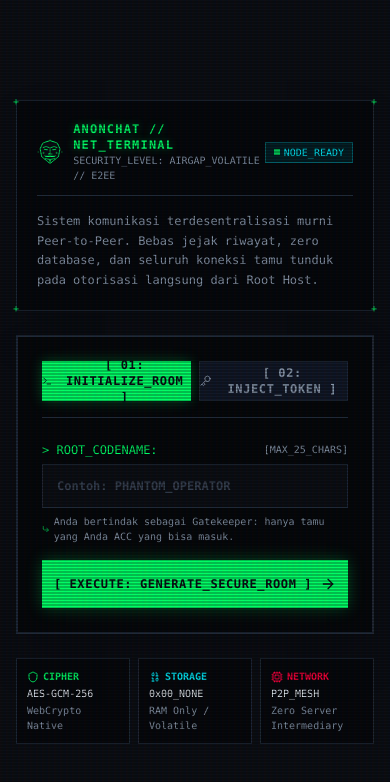
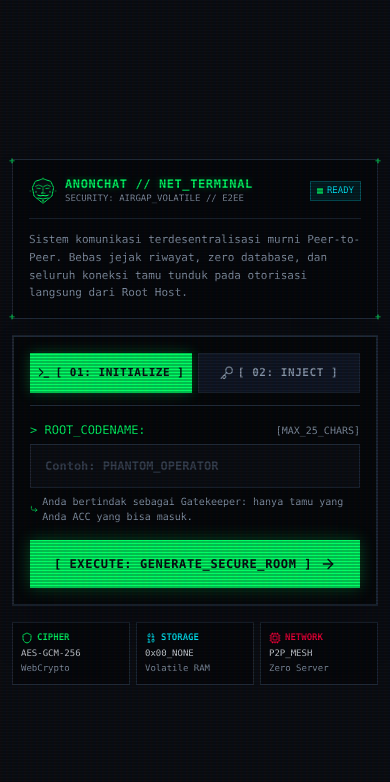
Before and after one commit to hmad28/AnonChat, a React (Vite) app: page / in a window 390 px wide. Shown: the top 782 px of the page. Built offline with nearby package versions, Linux system fonts and the light colour scheme.

Commit message:
style: simplify header and optimize mobile responsiveness across all components

```diff
--- a/index.html
+++ b/index.html
@@ -3,7 +3,7 @@
   <head>
     <meta charset="UTF-8" />
     <link rel="icon" type="image/svg+xml" href="/vite.svg" />
-    <meta name="viewport" content="width=device-width, initial-scale=1.0" />
+    <meta name="viewport" content="width=device-width, initial-scale=1.0, maximum-scale=1.0, user-scalable=no, viewport-fit=cover" />
     <title>AnonChat // TERMINAL_E2EE_SYSTEM</title>
     <meta name="description" content="Decentralized, ephemeral, zero-knowledge P2P communication terminal." />
     <!-- Hacker Terminal Google Fonts -->
--- a/src/components/KnockModal.tsx
+++ b/src/components/KnockModal.tsx
@@ -12,7 +12,7 @@ export const KnockModal: React.FC<KnockModalProps> = ({ knocks, onApprove, onRej
   if (knocks.length === 0) return null;
 
   return (
-    <div className="fixed top-20 right-4 left-4 sm:left-auto sm:w-96 z-40 space-y-3 pointer-events-none font-mono">
+    <div className="fixed top-16 sm:top-20 right-3 left-3 sm:left-auto sm:right-4 sm:w-96 z-50 space-y-3 pointer-events-none font-mono">
       {knocks.map((req) => (
         <div
           key={req.id}
--- a/src/components/SecurityModal.tsx
+++ b/src/components/SecurityModal.tsx
@@ -30,8 +30,8 @@ export const SecurityModal: React.FC<SecurityModalProps> = ({
   };
 
   return (
-    <div className="fixed inset-0 z-50 flex items-center justify-center p-4 bg-[#0B0E14]/85 backdrop-blur-sm font-mono">
-      <div className="w-full max-w-md bg-[#05070A] border-2 border-[#00FF66] p-6 shadow-[0_0_25px_rgba(0,255,102,0.2)] space-y-5 relative">
+    <div className="fixed inset-0 z-50 flex items-center justify-center p-3 sm:p-4 bg-[#0B0E14]/85 backdrop-blur-sm font-mono overflow-y-auto">
+      <div className="w-full max-w-md bg-[#05070A] border-2 border-[#00FF66] p-4 sm:p-6 shadow-[0_0_25px_rgba(0,255,102,0.2)] space-y-4 sm:space-y-5 relative my-auto max-h-[92vh] overflow-y-auto">
         {/* Corner markers */}
         <div className="absolute top-0 left-0 text-[#00FF66] text-xs leading-none -translate-x-1 -translate-y-1 select-none">[+]</div>
         <div className="absolute top-0 right-0 text-[#00FF66] text-xs leading-none translate-x-1 -translate-y-1 select-none">[+]</div>
--- a/src/pages/Home.tsx
+++ b/src/pages/Home.tsx
@@ -43,69 +43,69 @@ export const Home: React.FC<HomeProps> = ({ onStartRoom, initialRoomId }) => {
   };
 
   return (
-    <main className="min-h-screen relative flex flex-col justify-center items-center px-4 py-10 bg-[#0B0E14] text-[#E0E6ED] crt-overlay overflow-hidden">
+    <main className="min-h-screen relative flex flex-col justify-center items-center px-3 sm:px-4 py-6 sm:py-10 bg-[#0B0E14] text-[#E0E6ED] crt-overlay overflow-y-auto">
       {/* Background Matrix Rain */}
       <MatrixRain opacity={0.12} />
 
-      <div className="w-full max-w-lg space-y-6 relative z-10">
+      <div className="w-full max-w-lg space-y-4 sm:space-y-6 relative z-10 my-auto">
         {/* Terminal Header */}
-        <div className="border border-[#1F2937] bg-[#05070A]/90 p-5 shadow-2xl relative">
+        <div className="border border-[#1F2937] bg-[#05070A]/90 p-4 sm:p-5 shadow-2xl relative">
           {/* Corner crosshairs */}
           <div className="absolute top-0 left-0 text-[#00FF66] text-[10px] leading-none -translate-x-1 -translate-y-1 select-none">+</div>
           <div className="absolute top-0 right-0 text-[#00FF66] text-[10px] leading-none translate-x-1 -translate-y-1 select-none">+</div>
           <div className="absolute bottom-0 left-0 text-[#00FF66] text-[10px] leading-none -translate-x-1 translate-y-1 select-none">+</div>
           <div className="absolute bottom-0 right-0 text-[#00FF66] text-[10px] leading-none translate-x-1 translate-y-1 select-none">+</div>
 
-          <div className="flex items-center justify-between border-b border-[#1F2937] pb-3 mb-4">
-            <div className="flex items-center space-x-2.5">
-              <GuyFawkesIcon size={32} color="#00FF66" />
-              <div>
-                <div className="text-xs font-bold tracking-widest text-[#00FF66] uppercase terminal-glow">
+          <div className="flex items-center justify-between border-b border-[#1F2937] pb-3 mb-3 sm:mb-4">
+            <div className="flex items-center space-x-2 sm:space-x-2.5 min-w-0">
+              <GuyFawkesIcon size={28} color="#00FF66" />
+              <div className="min-w-0">
+                <div className="text-xs sm:text-sm font-bold tracking-wider text-[#00FF66] uppercase terminal-glow truncate">
                   ANONCHAT // NET_TERMINAL
                 </div>
-                <div className="text-[10px] text-[#8A99AD] font-mono">
-                  SECURITY_LEVEL: AIRGAP_VOLATILE // E2EE
+                <div className="text-[9px] sm:text-[10px] text-[#8A99AD] font-mono">
+                  SECURITY: AIRGAP_VOLATILE // E2EE
                 </div>
               </div>
             </div>
-            <div className="flex items-center space-x-1 text-[10px] font-mono text-[#00F0FF] bg-[#00F0FF]/10 px-2 py-0.5 border border-[#00F0FF]/30">
+            <div className="flex items-center space-x-1 text-[9px] sm:text-[10px] font-mono text-[#00F0FF] bg-[#00F0FF]/10 px-1.5 sm:px-2 py-0.5 border border-[#00F0FF]/30 shrink-0">
               <span className="w-1.5 h-1.5 bg-[#00FF66] animate-pulse" />
-              <span>NODE_READY</span>
+              <span>READY</span>
             </div>
           </div>
 
-          <p className="text-xs text-[#8A99AD] leading-relaxed">
+          <p className="text-[11px] sm:text-xs text-[#8A99AD] leading-relaxed">
             Sistem komunikasi terdesentralisasi murni Peer-to-Peer. Bebas jejak riwayat, zero database, dan seluruh koneksi tamu tunduk pada otorisasi langsung dari Root Host.
           </p>
         </div>
 
         {/* Action Panel */}
-        <div className="border-2 border-[#1F2937] bg-[#05070A]/95 p-6 shadow-2xl relative">
+        <div className="border-2 border-[#1F2937] bg-[#05070A]/95 p-4 sm:p-6 shadow-2xl relative">
           {/* Mode Switcher */}
-          <div className="grid grid-cols-2 gap-2 mb-6 border-b border-[#1F2937] pb-4">
+          <div className="grid grid-cols-2 gap-1.5 sm:gap-2 mb-4 sm:mb-6 border-b border-[#1F2937] pb-3 sm:pb-4">
             <button
               type="button"
               onClick={() => setActiveTab('create')}
-              className={`h-10 text-xs font-bold tracking-wider transition uppercase flex items-center justify-center space-x-1.5 ${
+              className={`h-10 text-[11px] sm:text-xs font-bold tracking-wider transition uppercase flex items-center justify-center space-x-1 sm:space-x-1.5 cursor-pointer ${
                 activeTab === 'create'
                   ? 'bg-[#00FF66] text-[#0B0E14] shadow-[0_0_12px_rgba(0,255,102,0.3)]'
                   : 'bg-[#111827] text-[#8A99AD] hover:text-[#E0E6ED] border border-[#1F2937]'
               }`}
             >
-              <Terminal className="w-3.5 h-3.5" />
-              <span>[ 01: INITIALIZE_ROOM ]</span>
+              <Terminal className="w-3.5 h-3.5 shrink-0" />
+              <span>[ 01: INITIALIZE ]</span>
             </button>
             <button
               type="button"
               onClick={() => setActiveTab('join')}
-              className={`h-10 text-xs font-bold tracking-wider transition uppercase flex items-center justify-center space-x-1.5 ${
+              className={`h-10 text-[11px] sm:text-xs font-bold tracking-wider transition uppercase flex items-center justify-center space-x-1 sm:space-x-1.5 cursor-pointer ${
                 activeTab === 'join'
                   ? 'bg-[#00F0FF] text-[#0B0E14] shadow-[0_0_12px_rgba(0,240,255,0.3)]'
                   : 'bg-[#111827] text-[#8A99AD] hover:text-[#E0E6ED] border border-[#1F2937]'
               }`}
             >
-              <Key className="w-3.5 h-3.5" />
-              <span>[ 02: INJECT_TOKEN ]</span>
+              <Key className="w-3.5 h-3.5 shrink-0" />
+              <span>[ 02: INJECT ]</span>
             </button>
           </div>
 
@@ -181,30 +181,30 @@ export const Home: React.FC<HomeProps> = ({ onStartRoom, initialRoomId }) => {
         </div>
 
         {/* Technical Architecture Specs Box */}
-        <div className="grid grid-cols-3 gap-2 text-[10px] font-mono">
-          <div className="p-2.5 border border-[#1F2937] bg-[#05070A]/80 space-y-0.5">
+        <div className="grid grid-cols-3 gap-1.5 sm:gap-2 text-[9px] sm:text-[10px] font-mono">
+          <div className="p-2 sm:p-2.5 border border-[#1F2937] bg-[#05070A]/80 space-y-0.5">
             <div className="text-[#00FF66] font-bold flex items-center gap-1">
-              <Shield className="w-3 h-3" />
+              <Shield className="w-3 h-3 shrink-0" />
               <span>CIPHER</span>
             </div>
-            <div className="text-[#E0E6ED]">AES-GCM-256</div>
-            <div className="text-[#8A99AD]">WebCrypto Native</div>
+            <div className="text-[#E0E6ED] truncate">AES-GCM-256</div>
+            <div className="text-[#8A99AD] truncate">WebCrypto</div>
           </div>
-          <div className="p-2.5 border border-[#1F2937] bg-[#05070A]/80 space-y-0.5">
+          <div className="p-2 sm:p-2.5 border border-[#1F2937] bg-[#05070A]/80 space-y-0.5">
             <div className="text-[#00F0FF] font-bold flex items-center gap-1">
-              <Binary className="w-3 h-3" />
+              <Binary className="w-3 h-3 shrink-0" />
               <span>STORAGE</span>
             </div>
-            <div className="text-[#E0E6ED]">0x00_NONE</div>
-            <div className="text-[#8A99AD]">RAM Only / Volatile</div>
+            <div className="text-[#E0E6ED] truncate">0x00_NONE</div>
+            <div className="text-[#8A99AD] truncate">Volatile RAM</div>
           </div>
-          <div className="p-2.5 border border-[#1F2937] bg-[#05070A]/80 space-y-0.5">
+          <div className="p-2 sm:p-2.5 border border-[#1F2937] bg-[#05070A]/80 space-y-0.5">
             <div className="text-[#FF003C] font-bold flex items-center gap-1">
-              <Cpu className="w-3 h-3" />
+              <Cpu className="w-3 h-3 shrink-0" />
               <span>NETWORK</span>
             </div>
-            <div className="text-[#E0E6ED]">P2P_MESH</div>
-            <div className="text-[#8A99AD]">Zero Server Intermediary</div>
+            <div className="text-[#E0E6ED] truncate">P2P_MESH</div>
+            <div className="text-[#8A99AD] truncate">Zero Server</div>
           </div>
         </div>
       </div>
```
Also changed, not shown: src/components/ChatInput.tsx (+18 -17 lines), src/components/Header.tsx (+65 -70 lines), src/components/ParticipantSidebar.tsx (+10 -2 lines).
